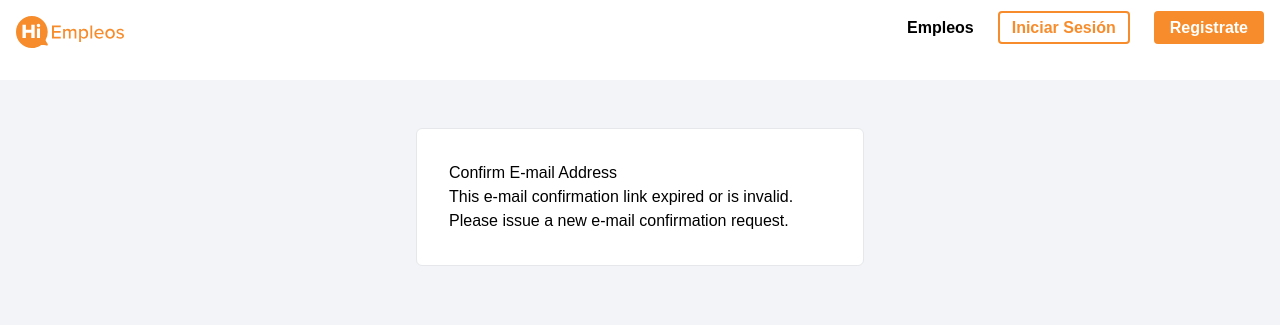
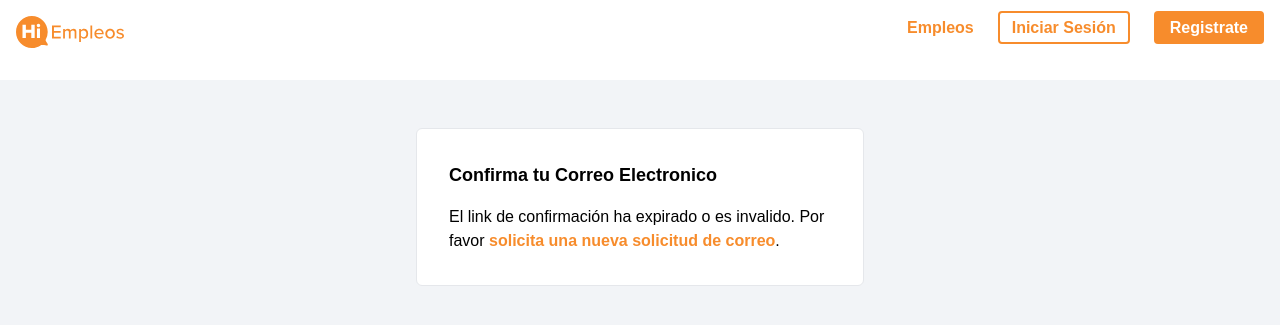
Before and after one commit to LordFitoi/feline, a Django app: a page that uses feline/templates/account/email_confirm.html in a window 1280 px wide. Shown: the top 325 px of the page. Run offline with Django 3.2, Linux system fonts and the light colour scheme; parts of the project's set-up code (start-up, migrations or seed data) failed here and were passed over; some web fonts are replaced.

Commit message:
Translate to spanish basic emails templates

```diff
--- a/feline/static/css/project.css
+++ b/feline/static/css/project.css
@@ -58,3 +58,7 @@ form label {
 .login-btn-facebook {
   background-color: #1A76F2;
   color: white; }
+
+a {
+  font-weight: 700;
+  color: #F78C2C; }
--- a/feline/static/css/project.min.css
+++ b/feline/static/css/project.min.css
@@ -1 +1 @@
-body{font-family:soleil,sans-serif;font-weight:400;font-style:normal;font-size:16px}.alert-debug{background-color:#fff;border-color:#d6e9c6;color:#000}.alert-error{background-color:#f2dede;border-color:#eed3d7;color:#b94a48}form input,form select,form textarea{border:1px solid #d1d5db;border-radius:6px;padding:8px 48px 8px 24px;line-height:20px;font-size:14px;width:320px}form [type=submit]{font-weight:700;background-color:#1d4ed8;color:#fff;padding:8px 24px;margin:auto}form [type=checkbox]{width:inherit}form label{display:block;margin-bottom:1rem;margin-top:1rem}.login-btn-facebook{background-color:#1a76f2;color:#fff}
+body{font-family:soleil,sans-serif;font-weight:400;font-style:normal;font-size:16px}.alert-debug{background-color:#fff;border-color:#d6e9c6;color:#000}.alert-error{background-color:#f2dede;border-color:#eed3d7;color:#b94a48}form input,form select,form textarea{border:1px solid #d1d5db;border-radius:6px;padding:8px 48px 8px 24px;line-height:20px;font-size:14px;width:320px}form [type=submit]{font-weight:700;background-color:#1d4ed8;color:#fff;padding:8px 24px;margin:auto}form [type=checkbox]{width:inherit}form label{display:block;margin-bottom:1rem;margin-top:1rem}.login-btn-facebook{background-color:#1a76f2;color:#fff}a{font-weight:700;color:#f78c2c}
--- a/feline/static/sass/project.scss
+++ b/feline/static/sass/project.scss
@@ -97,26 +97,7 @@ form {
 }
 
 
-// Off Canvas Menu related code
-
-// .nav {
-//   margin-top: 6vmax;
-// }
-
-// .nav a {
-//   display: block;
-//   margin: 0;
-//   padding: 0.5vmax 3vmax;
-//   color: var(--menuTextColor);
-//   text-decoration: none;
-// }
-
-// .nav a:hover {
-//   background-color: #102A43;
-// }
-
-// .nav a:hover,
-// .nav a:focus,
-// .nav a:active {
-//   color: var(--menuTextHoverColor);
-// }
+a {
+  font-weight: 700;
+  color: #F78C2C;
+}
--- /dev/null
+++ b/feline/templates/account/email/email_confirmation_subject.txt
@@ -0,0 +1,4 @@
+{% load i18n %}
+{% autoescape off %}
+{% blocktrans %}Por Favor Confirma Tu Correo{% endblocktrans %}
+{% endautoescape %}
--- a/feline/templates/account/email_confirm.html
+++ b/feline/templates/account/email_confirm.html
@@ -3,28 +3,29 @@
 {% load i18n %}
 {% load account %}
 
-{% block head_title %}{% translate "Confirm E-mail Address" %}{% endblock %}
+{% block head_title %}{% translate "Confirmar Correo Electronico" %}{% endblock %}
 
 
 {% block inner %}
-<h1>{% translate "Confirm E-mail Address" %}</h1>
+<h1 class="font-bold mb-4 text-lg">{% translate "Confirma tu Correo Electronico" %}</h1>
 
 {% if confirmation %}
 
 {% user_display confirmation.email_address.user as user_display %}
 
-<p>{% blocktranslate with confirmation.email_address.email as email %}Please confirm that <a href="mailto:{{ email }}">{{ email }}</a> is an e-mail address for user {{ user_display }}.{% endblocktranslate %}</p>
+<p>{% blocktranslate with confirmation.email_address.email as email %}Por favor confirma que <a style="color: #F78C2C;" class="font-medium" href="mailto:{{ email }}">{{ email }}</a> es un correo electronico para el usuario {{ user_display }}.{% endblocktranslate %}</p>
 
 <form method="post" action="{% url 'account_confirm_email' confirmation.key %}">
 {% csrf_token %}
-    <button class="btn btn-primary" type="submit">{% translate 'Confirm' %}</button>
+    <br/>
+    <button style="background-color: #F78C2C; color: white;" class="py-2 px-4 rounded font-bold" type="submit">{% translate 'Confirmar' %}</button>
 </form>
 
 {% else %}
 
 {% url 'account_email' as email_url %}
 
-<p>{% blocktranslate %}This e-mail confirmation link expired or is invalid. Please <a href="{{ email_url }}">issue a new e-mail confirmation request</a>.{% endblocktranslate %}</p>
+<p>{% blocktranslate %}El link de confirmación ha expirado o es invalido. Por favor <a href="{{ email_url }}">solicita una nueva solicitud de correo</a>.{% endblocktranslate %}</p>
 
 {% endif %}
 
--- a/feline/templates/account/signup.html
+++ b/feline/templates/account/signup.html
@@ -8,7 +8,7 @@
 {% block inner %}
 <h1 class="text-2xl text-center">{% translate "Registrate" %}</h1>
 
-<p>{% blocktranslate %}Already have an account? Then please <a href="{{ login_url }}">sign in</a>.{% endblocktranslate %}</p>
+<p>{% blocktranslate %}Ya tienes una cuenta? Entonces por favor <a style="color: #F78C2C;" href="{{ login_url }}">Inicia sesión</a>.{% endblocktranslate %}</p>
 
 <form class="signup" id="signup_form" method="post" action="{% url 'account_signup' %}">
   {% csrf_token %}
--- a/feline/templates/jobposts/jobpost_list.html
+++ b/feline/templates/jobposts/jobpost_list.html
@@ -7,7 +7,7 @@
     <div class="{% if forloop.first %}mt-8 sm:mt-0 {% endif %}py-6 px-4 rounded-lg border mb-2 flex" style="background-color: white;">
         <img  class="w-16 mr-6 rounded-sm border-solid border-gray-200 border6" src="{{ jobpost.company.logo.url}}">
         <div>
-            <h3 class="text-xl"><a href="{{ jobpost.get_absolute_url }}">{{ jobpost.title }}</a></h3>
+            <h3 class="text-xl"><a class="text-black hover:text-yellow-600" href="{{ jobpost.get_absolute_url }}">{{ jobpost.title }}</a></h3>
             <p class="text-sm">{{ jobpost.company }} - {{ jobpost.location.name }}</p>
         </div>
 
```
Also changed, not shown: feline/templates/account/email/base_message.txt (added, +7 -0 lines), feline/templates/account/email/email_confirmation_message.txt (added, +7 -0 lines), feline/templates/account/email/password_reset_key_message.txt (added, +10 -0 lines), feline/templates/account/verification_sent.html (+6 -3 lines).
